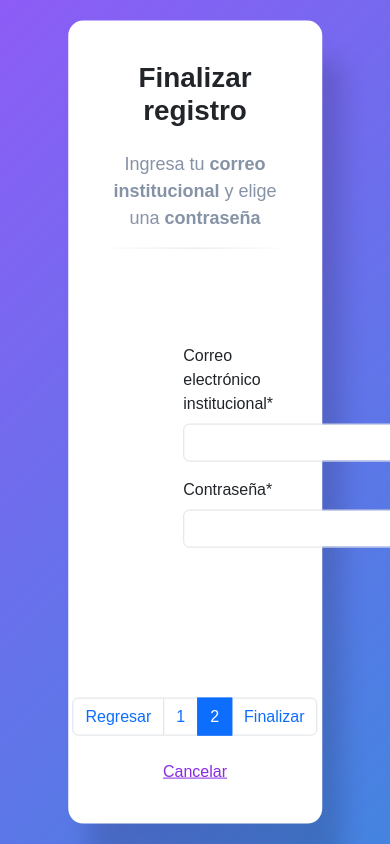
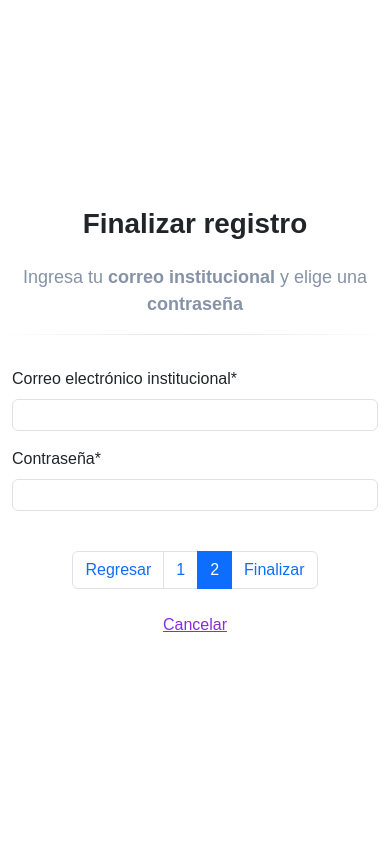
Before and after one commit to EmilioLara1/GESTEC, a PHP site: page /html/finalizar-registro.html in a window 390 px wide; the page is wider, and only the part inside the window is pictured. Run offline with PHP 8.4, Linux system fonts and the light colour scheme.

Commit message:
Responsivo 100%

```diff
--- a/alumno/css/finalizar-registro.css
+++ b/alumno/css/finalizar-registro.css
@@ -1,15 +1,18 @@
 *{
-    font-family: Arial, Helvetica, sans-serif;
+    margin: 0;
+    padding: 0;
+    height: 100%;
     justify-content: center;
     align-items: center;
+    font-family: Arial, Helvetica, sans-serif;
 }
 
-body{
+/* body{
     height: 100vh;
     background: linear-gradient(135deg, rgba(141, 92, 246, 1), rgba(21, 101, 216, 0.8));
-}
+} */
 
-.container-fluid{
+/* .container-fluid{
     padding: 40px;
     background-color: #fff;
     width: 65%;
@@ -19,16 +22,7 @@ body{
     top: 50%;
     border-radius: 15px;
     box-shadow: 20px 40px 25px rgba(0, 0, 0, 0.15);
-}
-
-.form-control,.form-select{
-    width: 426px;
-}
-
-.content{
-    justify-content: center;
-    margin: 63px;
-}
+} */
 
 h1{
     font-weight: 700;
@@ -52,3 +46,7 @@ h1{
     font-size: 18px;
     color: #8692A6;
 }
+
+.contenido{
+    width: 426px;
+}
--- a/alumno/html/finalizar-registro.html
+++ b/alumno/html/finalizar-registro.html
@@ -19,8 +19,8 @@
 
 <body>
     <div class="container-fluid">
-        <div class="col">
-            <div class="row">
+        <div class="row">
+            <div class="col-auto h-auto">
                 <form action="" method="get">
                     <div class="row">
                         <h1 class="text-center">Finalizar registro</h1>
@@ -32,17 +32,13 @@
                         <hr>
                     </div>
 
-                    <div class="row mt-3 content">
-                        <div class="col-auto">
-                            <div class="row">
-                                <div class="col content">
-                                    <label for="correo" class="form-label">Correo electrónico institucional*</label>
-                                    <input type="email" class="form-control" id="correo" maxlength="45" required>
+                    <div class="row mt-3">
+                        <div class="col-auto contenido">
+                            <label for="correo" class="form-label">Correo electrónico institucional*</label>
+                            <input type="email" class="form-control" id="correo" maxlength="45" required>
 
-                                    <label for="contraseña" class="form-label mt-3">Contraseña*</label>
-                                    <input type="password" class="form-control" name="contraseña" id="contraseña" minlength="8" maxlength="8" required>
-                                </div>
-                            </div>
+                            <label for="contraseña" class="form-label mt-3">Contraseña*</label>
+                            <input type="password" class="form-control" name="contraseña" id="contraseña" minlength="8" maxlength="8" required>
                         </div>
                     </div>
 
```
